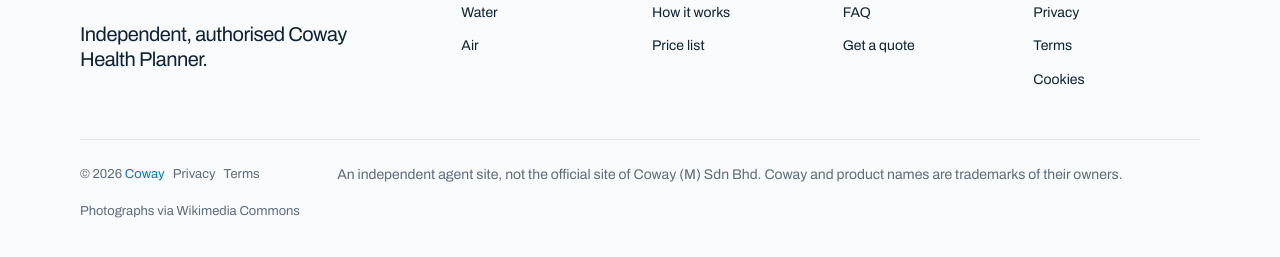
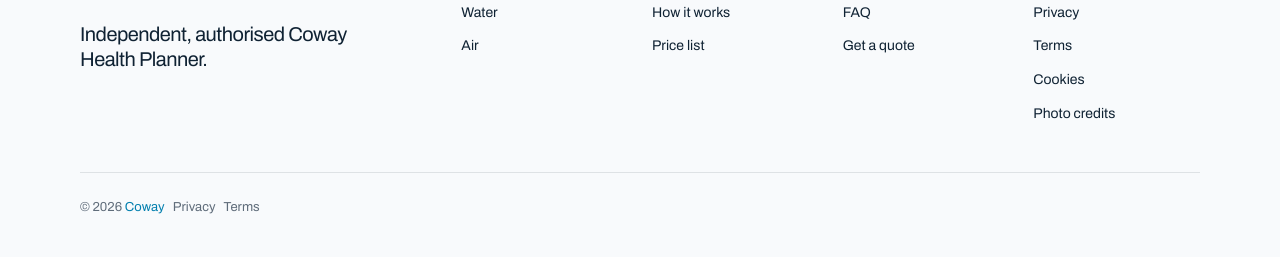
Before and after one commit to RyanChia96/coway-isaac, a plain HTML site: page index.html in a window 1280 px wide. Shown: the part 8610-8867 px from the top of the page. Drawn offline with Linux system fonts and the light colour scheme.

Commit message:
Remove the credits line and disclaimer from the footer
The footer's legal row now holds only the copyright, Privacy and Terms.
The photo credits page stays linked under Legal on every page, as the
CC BY licence of the stand-in photographs requires.

Co-Authored-By: Claude Opus 5.5 <noreply@anthropic.com>

```diff
--- a/index.html
+++ b/index.html
@@ -306,13 +306,11 @@
         <div class="span-2 footer__col"><h3>Products</h3><ul><li><a href="#products" data-filter-link="water">Water</a></li><li><a href="#products" data-filter-link="air">Air</a></li></ul></div>
         <div class="span-2 footer__col"><h3>Renting</h3><ul><li><a href="#steps">How it works</a></li><li><a href="#prices">Price list</a></li></ul></div>
         <div class="span-2 footer__col"><h3>Questions</h3><ul><li><a href="#faq">FAQ</a></li><li><a href="#quote">Get a quote</a></li></ul></div>
-        <div class="span-2 footer__col"><h3>Legal</h3><ul><li><a href="privacy.html">Privacy</a></li><li><a href="terms.html">Terms</a></li><li><a href="#consent" data-consent-open>Cookies</a></li></ul></div>
+        <div class="span-2 footer__col"><h3>Legal</h3><ul><li><a href="privacy.html">Privacy</a></li><li><a href="terms.html">Terms</a></li><li><a href="#consent" data-consent-open>Cookies</a></li><li><a href="credits.html">Photo credits</a></li></ul></div>
       </div>
       <div class="footer__legal">
         <span>&copy; <span id="year">2026</span> <span class="brand-word">Coway</span> &nbsp; <a href="privacy.html">Privacy</a> &nbsp; <a href="terms.html">Terms</a></span>
-        <span class="t-small muted">An independent agent site, not the official site of Coway (M) Sdn Bhd. Coway and product names are trademarks of their owners.</span>
         <div class="socials"></div>
-        <a class="credits" href="credits.html">Photographs via Wikimedia Commons</a>
       </div>
     </div>
   </div>
```
Also changed, not shown: credits.html (+0 -1 lines), privacy.html (+0 -1 lines), terms.html (+0 -1 lines).
